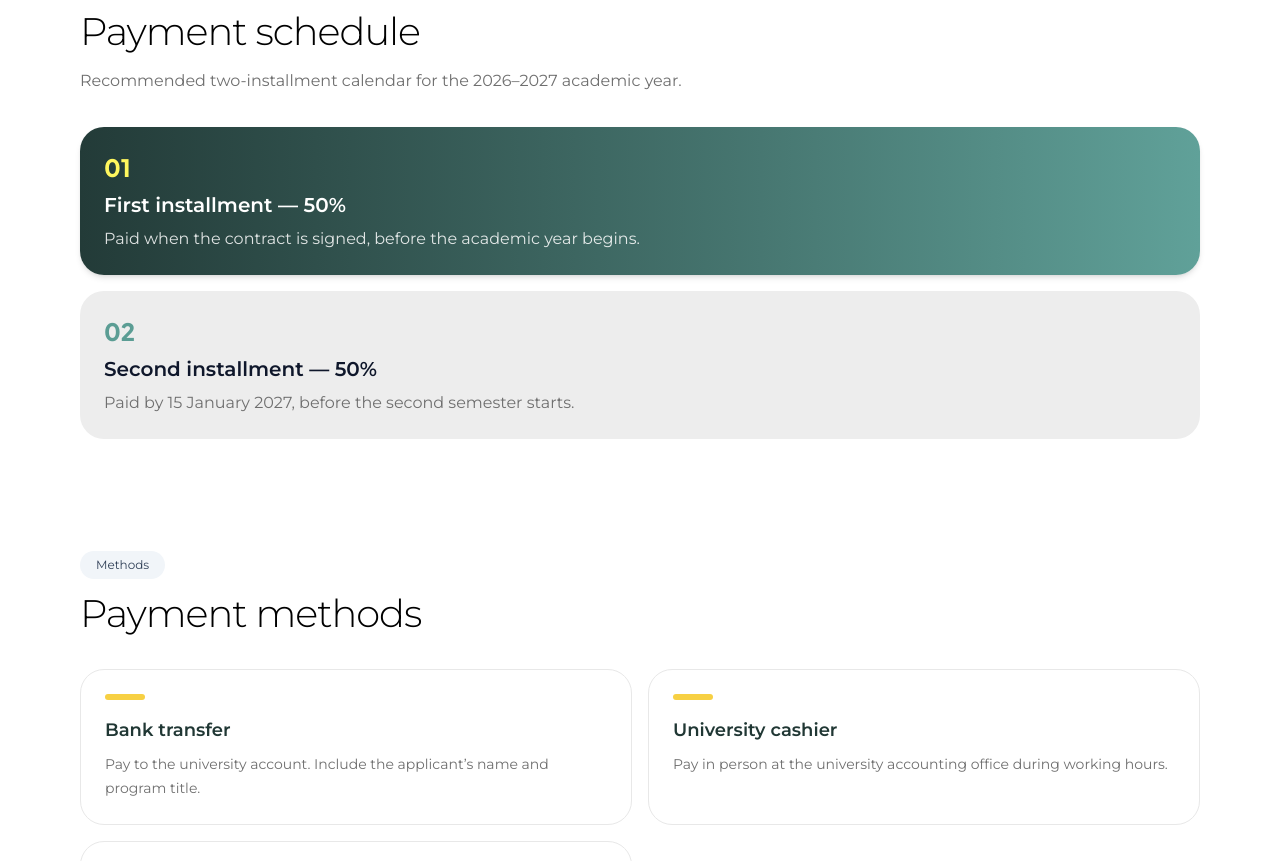
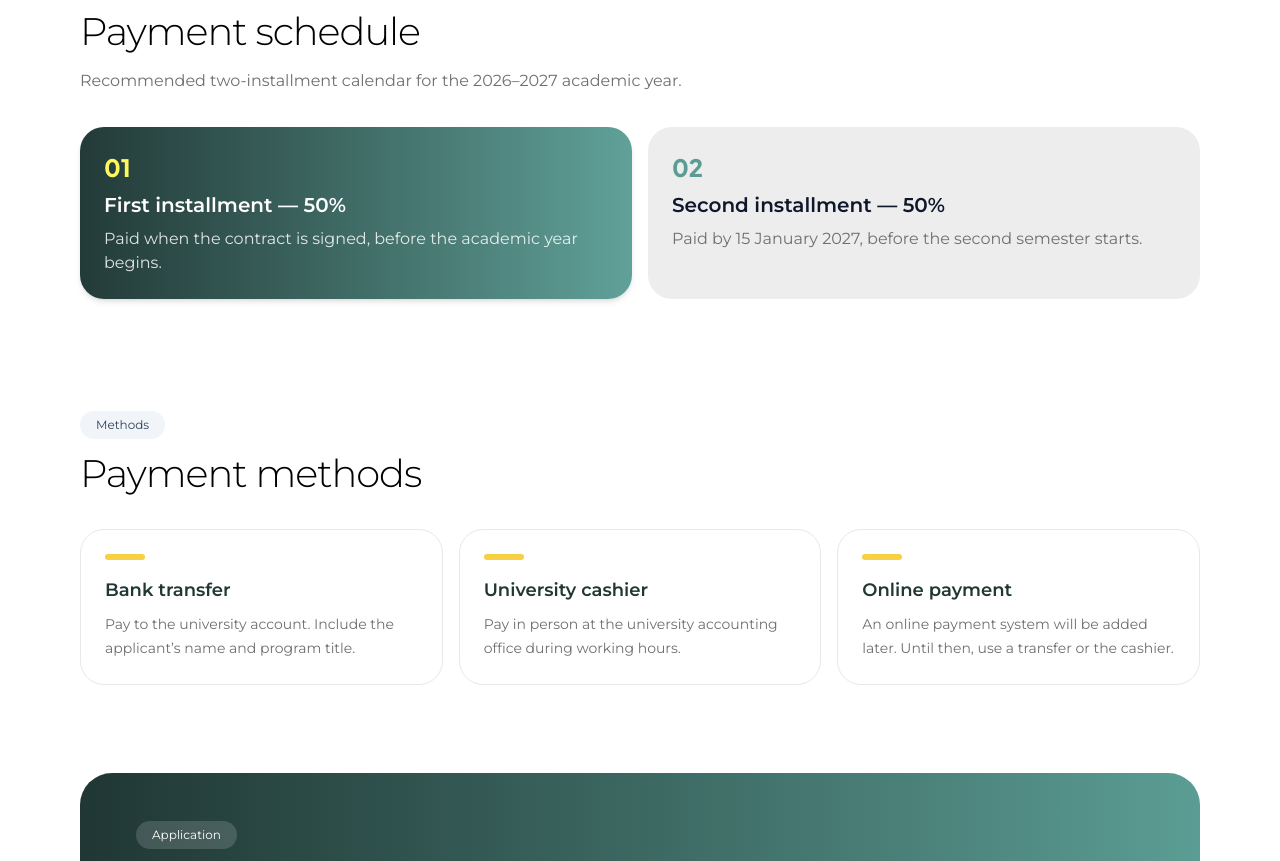
Before and after one commit to neetrino/saribekyan, a Next.js app: page /en/admissions/tuition in a window 1280 px wide. Shown: the part 1980-2841 px from the top of the page. Built offline with nearby package versions, Linux system fonts and the light colour scheme.

Commit message:
Enhance InfoCards and ProcessSteps components: add optional columns prop for flexible layout, and update TuitionContent to utilize new column settings. Adjust styling in InternationalInfoGrid and ScienceInfoGrid for improved responsiveness.

```diff
--- a/src/features/admissions/components/info-cards.tsx
+++ b/src/features/admissions/components/info-cards.tsx
@@ -1,12 +1,20 @@
+import { cn } from "@/shared/lib/cn";
+
 import type { InfoCard } from "../content/types";
 
 type InfoCardsProps = {
   items: InfoCard[];
+  columns?: 2 | 3;
 };
 
-export function InfoCards({ items }: InfoCardsProps) {
+export function InfoCards({ items, columns = 2 }: InfoCardsProps) {
   return (
-    <ul className="grid gap-4 sm:grid-cols-2">
+    <ul
+      className={cn(
+        "grid gap-4 sm:grid-cols-2",
+        columns === 3 && "lg:grid-cols-3",
+      )}
+    >
       {items.map((item) => (
         <li
           key={item.id}
--- a/src/features/admissions/components/process-steps.tsx
+++ b/src/features/admissions/components/process-steps.tsx
@@ -4,11 +4,17 @@ import type { ProcessStep } from "../content/types";
 
 type ProcessStepsProps = {
   steps: ProcessStep[];
+  columns?: 1 | 2;
 };
 
-export function ProcessSteps({ steps }: ProcessStepsProps) {
+export function ProcessSteps({ steps, columns = 1 }: ProcessStepsProps) {
   return (
-    <ol className="space-y-4">
+    <ol
+      className={cn(
+        "grid gap-4",
+        columns === 2 && "md:grid-cols-2",
+      )}
+    >
       {steps.map((step, index) => {
         const accent = index % 2 === 0;
 
--- a/src/features/admissions/components/tuition-content.tsx
+++ b/src/features/admissions/components/tuition-content.tsx
@@ -62,7 +62,7 @@ export async function TuitionContent({ locale }: TuitionContentProps) {
         title={t("schedule.title")}
         description={t("schedule.description")}
       >
-        <ProcessSteps steps={schedule} />
+        <ProcessSteps steps={schedule} columns={2} />
       </ContentSection>
 
       <ContentSection
@@ -70,7 +70,7 @@ export async function TuitionContent({ locale }: TuitionContentProps) {
         badge={t("methods.badge")}
         title={t("methods.title")}
       >
-        <InfoCards items={methods} />
+        <InfoCards items={methods} columns={3} />
       </ContentSection>
 
       <AdmissionsCta />
--- a/src/features/international/components/international-info-grid.tsx
+++ b/src/features/international/components/international-info-grid.tsx
@@ -14,7 +14,7 @@ export function InternationalInfoGrid({ items }: InternationalInfoGridProps) {
       {items.map((item) => (
         <li
           key={item.id}
-          className="rounded-3xl border border-[#e8e8e8] bg-white p-6"
+          className="rounded-3xl border border-[#e8e8e8] bg-white p-6 sm:last:odd:col-span-2 sm:last:odd:w-[calc(50%-0.5rem)] sm:last:odd:justify-self-center"
         >
           <div className="mb-4 h-1.5 w-10 rounded-full bg-brand-gold" />
           <h3 className="text-lg font-semibold text-brand-ink">{item.title}</h3>
--- a/src/features/science/components/science-info-grid.tsx
+++ b/src/features/science/components/science-info-grid.tsx
@@ -10,7 +10,7 @@ export function ScienceInfoGrid({ items }: ScienceInfoGridProps) {
       {items.map((item) => (
         <li
           key={item.id}
-          className="rounded-3xl border border-[#e8e8e8] bg-white p-6"
+          className="rounded-3xl border border-[#e8e8e8] bg-white p-6 sm:last:odd:col-span-2 sm:last:odd:w-[calc(50%-0.5rem)] sm:last:odd:justify-self-center"
         >
           <div className="mb-4 h-1.5 w-10 rounded-full bg-brand-gold" />
           <h3 className="text-lg font-semibold text-brand-ink">{item.title}</h3>
```
